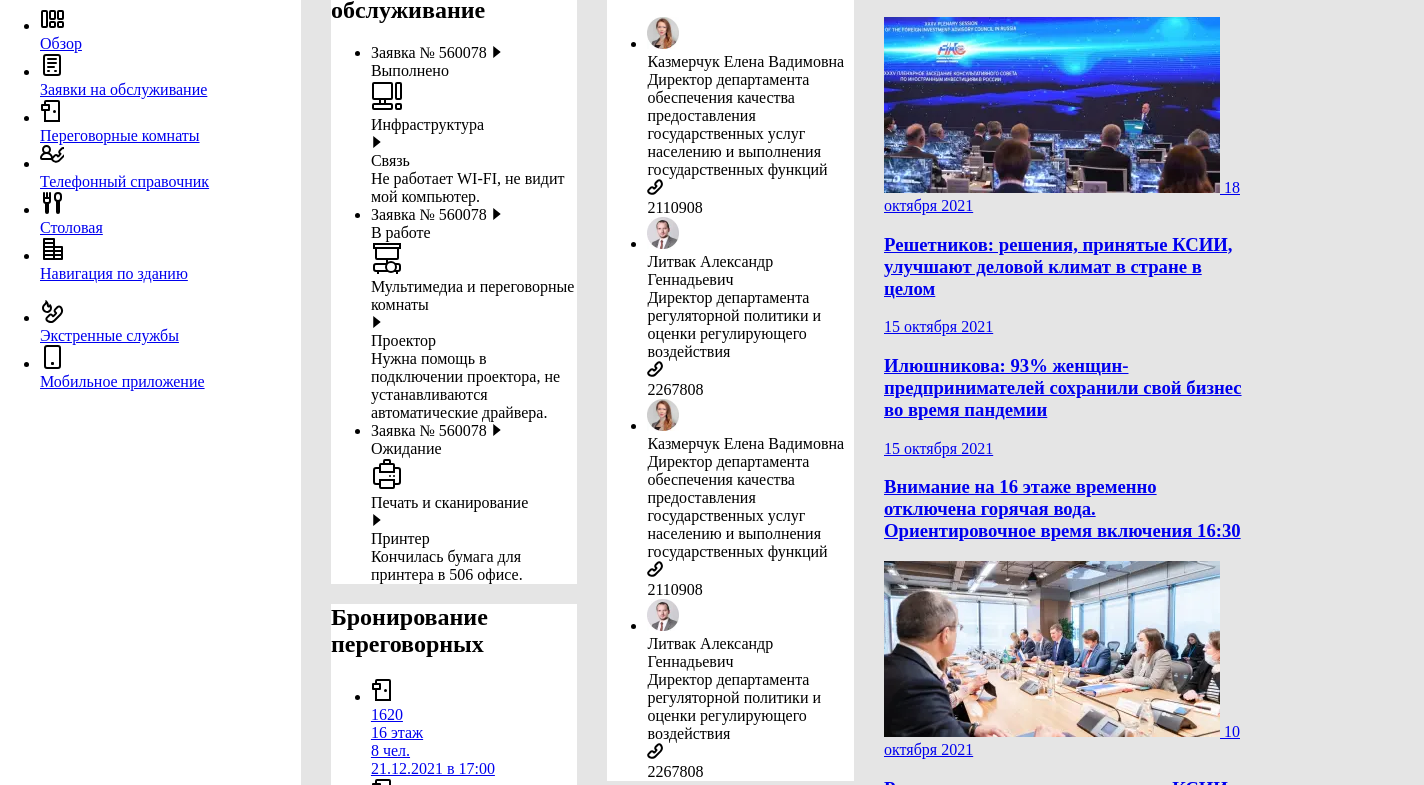
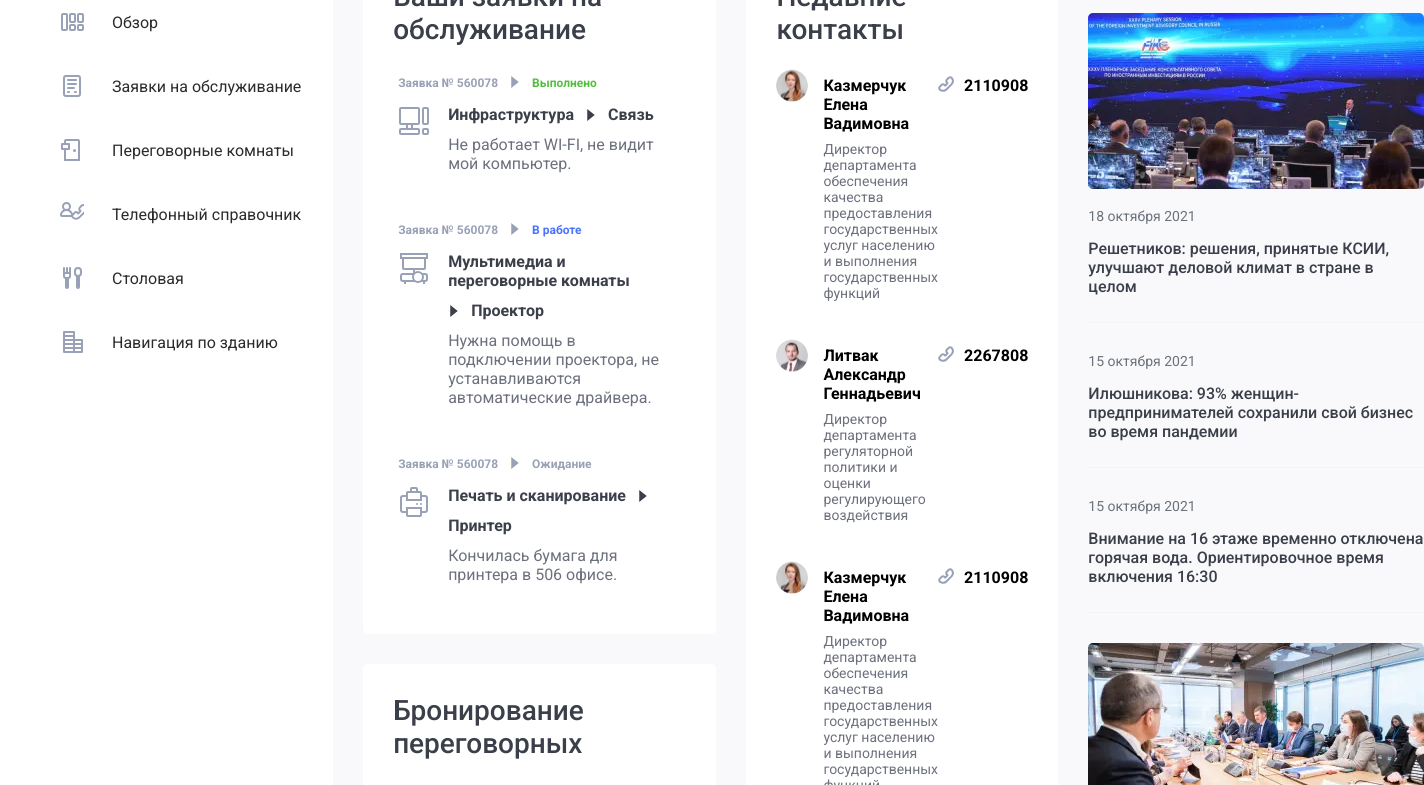
Before and after one commit to Bugs-AlPro/government, a website: page src/index.html in a window 1280 px wide. Shown: the part 162-947 px from the top of the page, 1424 px wide, since content can reach past the window. Drawn offline with nearby package versions, Linux system fonts and the light colour scheme; files that its build step writes are made by us from their sources; files whose address does not match are found by name.

Commit message:
Добавляем стили

```diff
--- a/src/index.html
+++ b/src/index.html
@@ -72,8 +72,8 @@ subcategory: "Принтер", body: "Кончилась бумага для п
     </a>
     <h1 class="logo__title">Правительственный комплекс</h1>
   </div>
-  <nav class="nav">
-    <ul class="nav__list">
+  <nav class="nav-head">
+    <ul class="nav">
       {% for item in nav %}
       <li class="nav__item">
         <a href="{{  item.href  }}" class="nav__link">
@@ -86,15 +86,15 @@ subcategory: "Принтер", body: "Кончилась бумага для п
       {% endfor %}
     </ul>
   </nav>
-  <ul class="header-down">
+  <ul class="nav">
     <li class="nav__item">
-      <a href="#" class="nav__link">
+      <a href="#" class="nav__link nav__link--down">
         {{ imageSvg('emergency', 'nav__svg svg', '24', '24') }}
         <div class="nav__text">Экстренные службы</div>
       </a>
     </li>
     <li class="nav__item">
-      <a href="#" class="nav__link">
+      <a href="#" class="nav__link nav__link--down">
         {{ imageSvg('mobile', 'nav__svg svg', '24', '24') }}
         <div class="nav__text">Мобильное приложение</div>
       </a>
@@ -112,10 +112,10 @@ subcategory: "Принтер", body: "Кончилась бумага для п
     <input class="search__input" type="text" placeholder="Поиск по правительственному комплексу">
   </form>
   <div class="account">
-    <div class="account__info">
+    <a href="#" class="account__link">
       <span class="account__name">Наталья</span>
       <span class="account__surname">Севостьянова</span>
-    </div>
+    </a>
     <div class="account__photo">
       {{ imageJpg('account__picture', 'user', 'account__img', 'Фото контакта', '48', '48') }}
     </div>
@@ -128,19 +128,18 @@ subcategory: "Принтер", body: "Кончилась бумага для п
           {% for item in requests %}
           <li class="requests__item">
             <div class="requests__top">
-              <div class="requests__number">
-                <span>Заявка №</span>
-                <span>{{ item.number }}</span>
+              <div class="requests__number">Заявка № {{ item.number }}
+              </div>
               {{ imageSvg('triangle', 'requests__svg svg', '12', '12') }}
-              </div>
               <div class="requests__status requests__{{ item.status }}">{{ item.indicator }}</div>
             </div>
             <div class="requests__main">
-              <svg class="requests__svg svg" width="32" height="32">
+              <svg class="requests__svg requests__svg--type svg" width="32" height="32">
                 <use xlink:href='img/svg/sprite-black.svg#{{ item.type }}'></use>
               </svg>
+
               <div class="requests__category">{{ item.category }}</div>
-              {{ imageSvg('triangle', 'requests__svg svg', '12', '12') }}
+              {{ imageSvg('triangle', 'requests__svg requests__svg--black svg', '12', '12') }}
               <div class="requests__subcategory">{{ item.subcategory }}</div>
               <div class="requests__body">{{ item.body }}</div>
             </div>
@@ -189,22 +188,18 @@ subcategory: "Принтер", body: "Кончилась бумага для п
           {% endfor %}
         </ul>
       </section>
-      <section class="info__item">
-        <h2 class="info__title">
-          <a href="#" class="info__link">
+      <div class="info__item">
+        <a href="#" class="info__title info__title--link">
           {{ imageSvg('navigation', 'info__svg svg', '32', '32') }}
           <span>ГИС. Навигация по зданию</span>
         </a>
-        </h2>
-      </section>
-      <section class="info__item">
-        <h2 class="info__title">
-          <a href="#" class="info__link">
+      </div>
+      <div class="info__item">
+        <a href="#" class="info__title info__title--link">
           {{ imageSvg('dinning', 'info__svg svg', '32', '32') }}
           <span>Столовая. Актуальное меню</span>
         </a>
-        </h2>
-      </section>
+      </div>
     </div>
   </div>
   <section class="news">
--- a/src/styles/_parts/_index.scss
+++ b/src/styles/_parts/_index.scss
@@ -1,14 +1,81 @@
+
 .body {
-  background-color: #E5E5E5;
+  background-color: #F9F9FB;
   margin: 0;
   display: flex;
+  font-family: 'Roboto', sans-serif;
+}
+.svg {
+  fill: currentColor;
 }
 .header {
   background-color: #fff;
+  display: grid;
+  max-width: 360px;
+  grid-template-rows: auto 1fr auto;
+}
+.logo {
+  align-self: flex-start;
+  display: flex;
+  align-items: center;
+  gap: 16px;
+  margin: 30px 0 60px 48px;
+  padding-right: 2vw;
+  &__title {
+    margin: 0;
+    font-weight: 700;
+    text-transform: uppercase;
+    font-size: 16px;
+    line-height: 19px;
+    margin-right: 1rem;
+    color: #3B3F4A;
+  }
+}
+.nav {
+  margin-left: 50px;
+  list-style: none;
+  padding: 0;
+  &__item {
+    margin-top: 20px;
+  }
+  &__link {
+    padding: 10px;
+    display: flex;
+    align-items: center;
+    gap: 28px;
+    color: #2B2B2B;
+    text-decoration: none;
+    font-weight: 400;
+  }
+  &__svg {
+    fill: #99A1B7;
+  }
+  &__text {
+    font-size: 16px;
+    line-height: 19px;
+    color: currentColor;
+  }
+  &__link:hover,
+  &__link:focus {
+    color: #1347FF;
+    font-weight: 700;
+  }
+  &__link:hover &__svg,
+  &__link:focus &__svg {
+    fill: #1347FF;
+  }
+  &__link--down {
+    color: #99A1B7;
+  }
+}
+.nav--down {
+  &__link {
+    color: #99A1B7;
+  }
 }
 .main {
   display: grid;
-  grid-template-columns: auto 366px;
+  grid-template-columns: auto 1fr;
   grid-template-rows: auto auto;
   margin: 30px;
   gap: 30px;
@@ -17,22 +84,250 @@
   display: grid;
   grid-template-columns: 1fr 1fr;
   gap: 30px;
+  &__title {
+    margin: 0;
+    font-size: 28px;
+    font-weight: 500;
+    color: #3B3F4A;
+    padding: 30px;
+  }
+  &__title--link {
+    display: flex;
+    align-items: center;
+    gap: 15px;
+    text-decoration: none;
+  }
+  &__title--link:hover {
+    box-shadow: 0 24px 32px 0px hsla(215, 30%, 59%, 0.12);
+  }
+  &__link {
+    color: #3B3F4A;
+
+  }
+  &__section {
+    display: flex;
+    flex-direction: column;
+    gap: 30px;
+  }
   &__item {
     background-color: #fff;
+    border-radius: 5px;
+  }
+  &__svg {
+    fill: #99A1B7;
+    min-width: 32px;
+  }
+}
+.requests {
+  list-style: none;
+  padding: 0;
+  margin: 0 40px 0 35px;
+  &__item {
+    margin-bottom: 50px;
+  }
+  &__top {
+    display: flex;
+    gap: 11px;
+    margin-bottom: 15px;
+  }
+  &__number {
+    color: #99A1B7;
+    font-weight: 700;
+    font-size: 12px;
+  }
+  &__status {
+    font-weight: 700;
+    font-size: 12px;
+  }
+  &__completed {
+    color: #53BE3E;
+  }
+  &__process {
+    color: #4B73FF;
+  }
+  &__waiting {
+    color: #99A1B7;
+  }
+  &__main {
+    display: flex;
+    flex-wrap: wrap;
+    align-items: center;
+    gap: 11px;
+    padding-left: 50px;
+    position: relative;
+  }
+
+  &__category,
+  &__subcategory {
+    color: #3B3F4A;
+    font-weight: 700;
+  }
+  &__body {
+    color: #6D717E;
+    flex-basis: 100%;
+
+  }
+  &__svg {
+    fill: #99A1B7;
+  }
+  &__svg--type {
+    position: absolute;
+    top: 0;
+    left: 0;
+  }
+  &__svg--black {
+    fill: #3B3F4A;
+  }
+}
+.rooms {
+  list-style: none;
+  padding: 0;
+  margin: 0;
+  &__link {
+    text-decoration: none;
+    display: flex;
+    justify-content: space-between;
+    // grid-auto-flow: column;
+    align-items: center;
+    gap: 15px;
+    padding: 20px 30px 20px 35px;
+    color: #3B3F4A;
+    font-size: 16px;
+  }
+  &__link:hover,
+  &__link:focus {
+    background-color: #FCFCFE;
+  }
+  &__svg {
+    fill: #99A1B7;
+    min-width: 24px;
+  }
+  &__number {
+    font-weight: 700;
+
+  }
+  &__floor {
+    margin: 0 10px;
+  }
+  &__time {
+    text-align: right;
+    flex-grow: 1;
+  }
+}
+.recent {
+  margin: 0 30px 0 30px;
+  padding: 0;
+  list-style: none;
+  &__item {
+    display: flex;
+    justify-content: space-between;
+    margin-bottom: 45px;
+  }
+  &__description {
+    flex-grow: 1;
+  }
+  &__img {
+    border-radius: 50%;
+    margin-right: 15px;
+    transform: translateY(-20%);
+  }
+  &__name {
+    font-weight: 700;
+    font-size: 16px;
+    margin-bottom: 8px;
+  }
+  &__role {
+    font-size: 14px;
+    font-weight: 400;
+    color: #6D717E;
+  }
+  &__contact {
+    display: flex;
+    gap: 10px;
+  }
+  &__svg {
+    fill: #99A1B7;
+  }
+  &__phone {
+    font-weight: 900;
+    font-size: 16px;
   }
 }
 .search {
   display: flex;
   align-items: center;
+  &__submit {
+    height: 100%;
+    padding: 0 10px;
+    border: none;
+    background-color: inherit;
+  }
+  &__svg {
+    min-width: 24px;
+    fill: #1347FF;
+
+  }
+  &__input {
+    flex-grow: 1;
+    color: #99A1B7;
+    font-size: 20px;
+    height: 100%;
+    background-color: inherit;
+    border: none;
+  }
+  &__input:hover,
+  &__input:focus {
+    border: none;
+  }
 }
 .account {
   display: flex;
   align-items: center;
   justify-content: end;
+  gap: 16px;
+  &__link {
+    text-decoration: none;
+    color: #3B3F4A;
+    font-size: 16px;
+    font-weight: 500;
+  }
   &__img {
     border-radius: 50%;
   }
 }
+.news {
+  &__title {
+    font-size: 28px;
+    font-weight: 500;
+    margin: 0;
+  }
+}
+.news-topic {
+  padding: 30px 0 26px 0;
+  border-bottom: 1px solid #F2F4FA;
+  text-decoration: none;
+  display: grid;
+  gap: 15px;
+  &__img {
+    border-radius: 5px;
+  }
+  &__date {
+    color: #6B727B;
+    font-size: 14px;
+  }
+  &__title {
+    font-size: 16px;
+    font-weight: 500;
+    color: #3B3F4A;
+    margin: 0;
+  }
+}
+.news-topic:hover .news-topic__title,
+.news-topic:focus .news-topic__title {
+  color: #1347FF;
+}
+
+
 .art {
   display: grid;
 }
--- a/src/templates/default.html
+++ b/src/templates/default.html
@@ -21,12 +21,9 @@
   <!-- <script src="js/tiny.js"></script> -->
   <!-- <script src="js/slider.js"></script> -->
 
-  <!-- <link rel="preconnect" href="https://fonts.googleapis.com">
+  <link rel="preconnect" href="https://fonts.googleapis.com">
   <link rel="preconnect" href="https://fonts.gstatic.com" crossorigin>
-  <link
-    href="https://fonts.googleapis.com/css2?family=Glory:ital,wght@0,400;0,500;0,600;1,400;1,500;1,600&family=Lobster&family=Montserrat:ital,wght@0,400;0,500;0,600;1,400;1,500;1,600&family=Pacifico&display=swap"
-    rel="stylesheet">
- -->
+  <link href="https://fonts.googleapis.com/css2?family=Roboto:wght@400;500;700&display=swap" rel="stylesheet">
 
 </body>
 
```
Also changed, not shown: build/css/main.css, build/index.html. Lines whose indentation alone changed are shown as unchanged.
